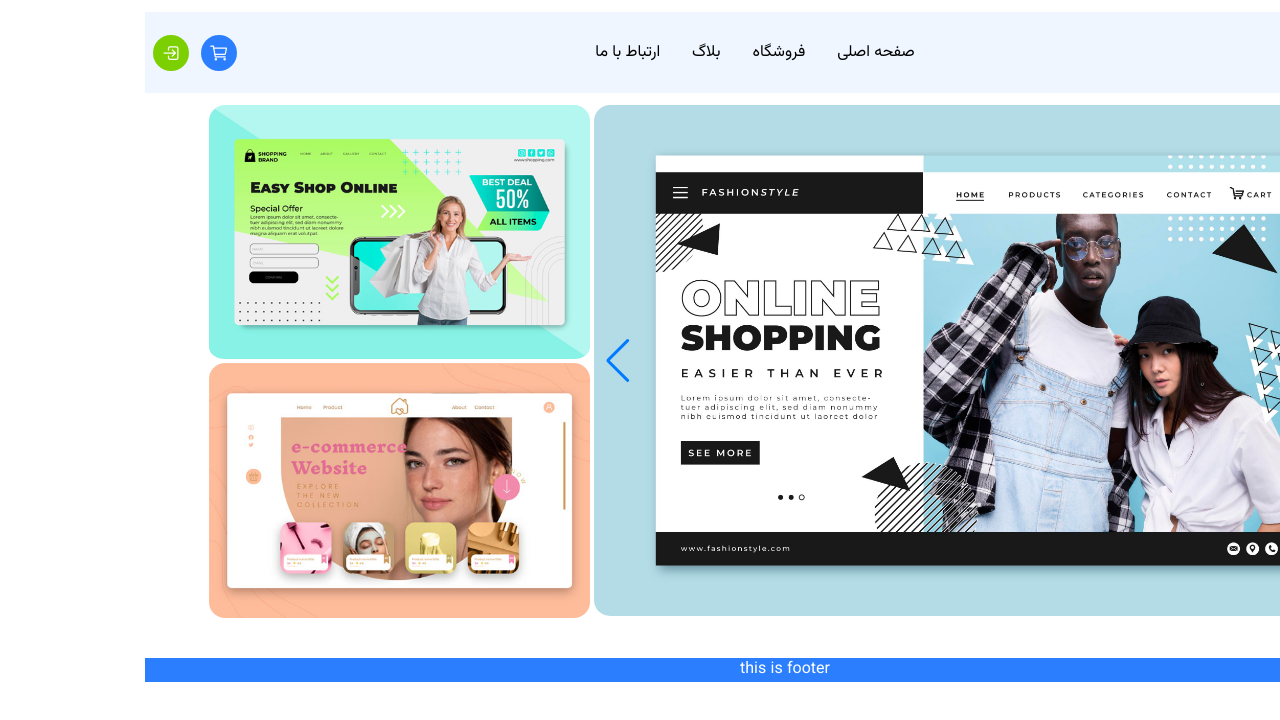
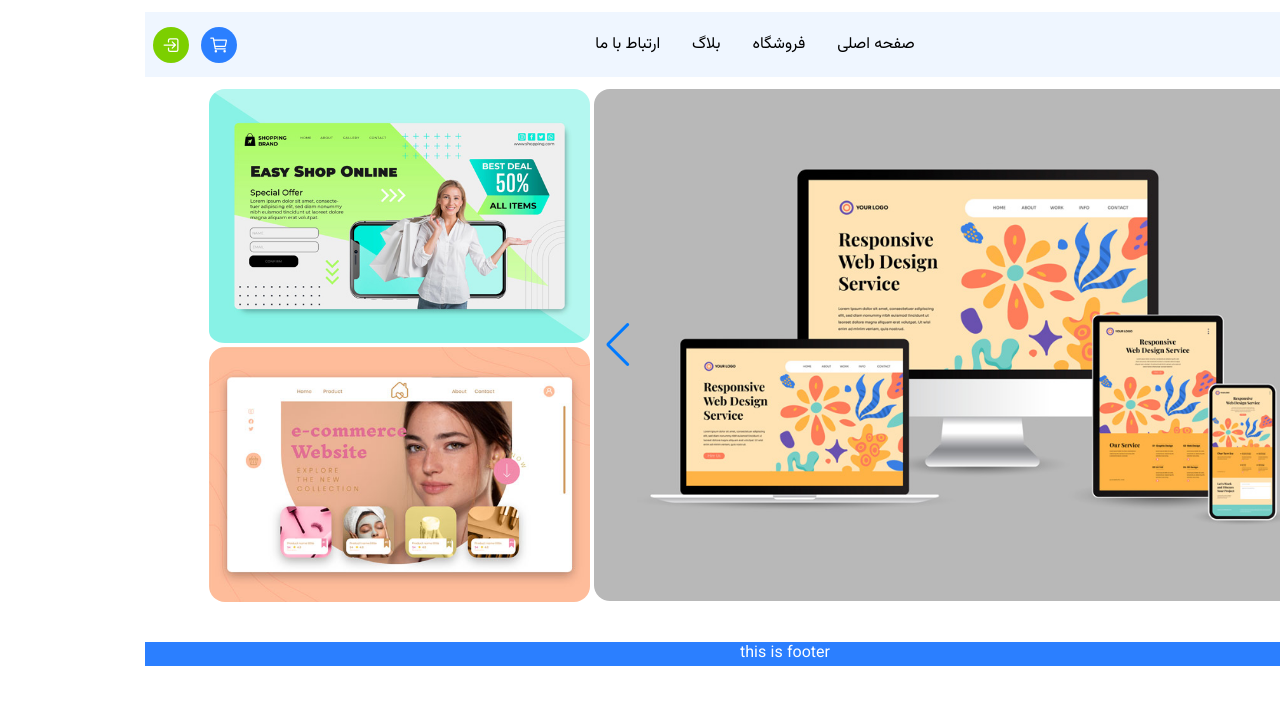
Before and after one commit to mskdeveloper/Eccommercer-Website-With-NextJs-And-TailwindCss-And-FramerMotion-And-MongoDB, a Next.js app: page / in a window 1280 px wide. Shown: the top 720 px of the page. Built offline with nearby package versions, Linux system fonts and the light colour scheme.

Commit message:
configure database

```diff
--- /dev/null
+++ b/app/api/products/index.js
@@ -0,0 +1,9 @@
+import mongoose from "mongoose";
+const MONGODB_URI = process.env.MONGODB_URI;
+
+export default async function handler(req, res) {
+  mongoose
+    .connect(MONGODB_URI)
+    .then(() => console.log("db connected"))
+    .catch((err) => console.log("db connect error", err));
+}
--- a/components/navbar/index.jsx
+++ b/components/navbar/index.jsx
@@ -26,7 +26,7 @@ const Navbar = () => {
     <>
       {/* Navbar Section */}
       <div className="px-1 bg-blue-50">
-        <nav className="container flex justify-between items-center mx-auto py-3 mt-3 px-1 ">
+        <nav className="container flex justify-between items-center mx-auto py-1 mt-3 px-1 ">
           <button
             onClick={() => setIsMenuOpen(!isMenuOpen)}
             className="flex md:hidden"
@@ -91,7 +91,7 @@ const Navbar = () => {
             animate={{ opacity: 1, scale: 1 }}
             exit={{ opacity: 0, scale: 0 }}
             key="box"
-            className={`bg-white absolute md:min-h-fit  right-0 md:w-auto  w-full items-center pt-1 px-7 md:hidden `}
+            className={`bg-white absolute md:min-h-fit  right-0 md:w-auto  w-full items-center pt-1 px-7 md:hidden z-10`}
           >
             <ul className="flex md:flex-row flex-col md:items-center">
               {menuContent.map((item) => (
--- a/components/slider/index.jsx
+++ b/components/slider/index.jsx
@@ -10,15 +10,19 @@ import "swiper/css/pagination";
 import "swiper/css/navigation";
 
 // import required modules
-import { Pagination, Navigation } from "swiper/modules";
+import { Pagination, Navigation, Autoplay } from "swiper/modules";
 import Image from "next/image";
 
 export default function Slider() {
   return (
     <>
       <Swiper
+        autoplay={{
+          delay: 2500,
+          disableOnInteraction: false,
+        }}
         navigation={true}
-        modules={[Pagination, Navigation]}
+        modules={[Pagination, Navigation, Autoplay]}
         className="mySwiper"
       >
         {slides.map((slide) => {
--- a/package.json
+++ b/package.json
@@ -8,6 +8,7 @@
     "start": "next start"
   },
   "dependencies": {
+    "mongoose": "^8.18.0",
     "motion": "^12.23.12",
     "next": "15.5.0",
     "react": "19.1.0",
```
Also changed, not shown: components/slider/images/banner.jpg, public/images/hero/banner.jpg (deleted).
